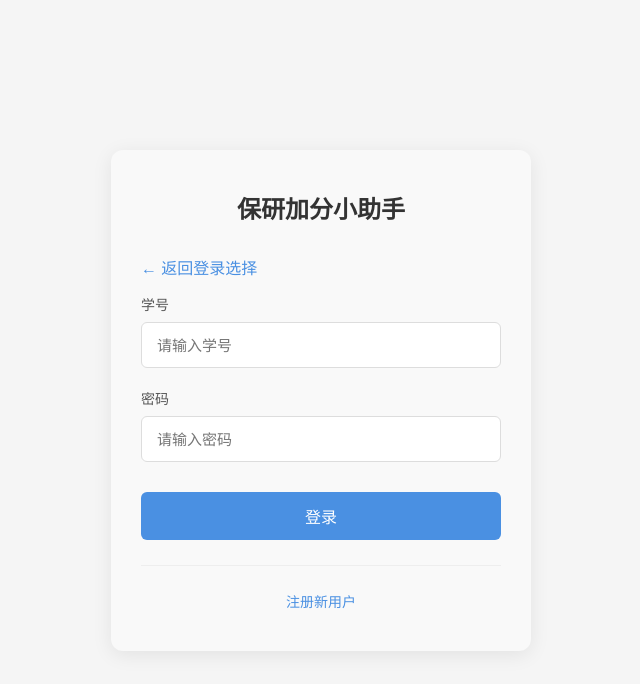
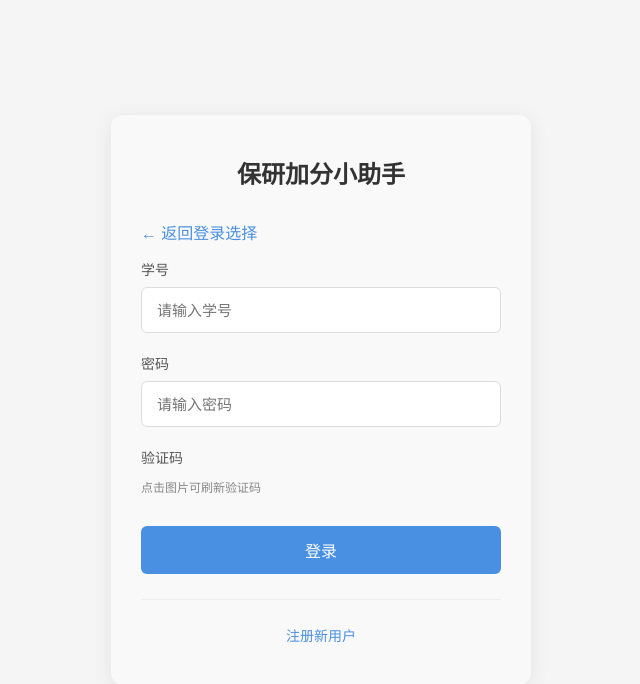
Before and after one commit to zcx2137/GradPath, a Django app: page /student/login/ in a window 1280 px wide. Shown: the top 684 px of the page, without its empty margins (319-959 px from the left). Run offline with Django 5.2, Linux system fonts and the light colour scheme.

Commit message:
学生登录新增验证码

```diff
--- a/GradPath/settings.py
+++ b/GradPath/settings.py
@@ -40,6 +40,7 @@ INSTALLED_APPS = [
     'students.apps.StudentsConfig',
     'counselors.apps.CounselorsConfig',
     'admins.apps.AdminsConfig',
+    'captcha',
 ]
 
 MIDDLEWARE = [
@@ -131,3 +132,8 @@ LOGIN_REDIRECT_URL = '/student/'    # 登录后重定向页面，我们手动控
 
 MEDIA_URL = '/media/'
 MEDIA_ROOT = BASE_DIR / 'media'
+
+# 验证码配置
+CAPTCHA_IMAGE_SIZE = (100, 40)  # 验证码图片尺寸
+CAPTCHA_LENGTH = 4  # 验证码字符长度
+CAPTCHA_TIMEOUT = 120  # 验证码有效期（秒）
--- a/GradPath/urls.py
+++ b/GradPath/urls.py
@@ -13,6 +13,7 @@ urlpatterns = [
     path('student/', include('students.urls')),  # 学生相关URL
     path('counselor/', include('counselors.urls')),  # 辅导员相关URL
     path('admins/', include('admins.urls')),  # 管理员入口
+    path('captcha/', include('captcha.urls')),  # 验证码路由
     path('', root_view, name='root'),
 ]
 
--- a/apps/counselors/views.py
+++ b/apps/counselors/views.py
@@ -16,6 +16,7 @@ from django.urls import reverse
 from django.http import HttpResponse,Http404
 import csv
 from django.db.models import Q
+
 
 # 辅导员注册表单
 class CounselorRegistrationForm(forms.Form):
--- /dev/null
+++ b/apps/students/forms.py
@@ -0,0 +1,8 @@
+# apps/students/forms.py
+from django import forms
+from captcha.fields import CaptchaField
+
+class StudentLoginForm(forms.Form):
+    student_id = forms.CharField(label='学号', max_length=20)
+    password = forms.CharField(label='密码', widget=forms.PasswordInput)
+    captcha = CaptchaField(label='验证码')  # 添加验证码字段
--- a/apps/students/views.py
+++ b/apps/students/views.py
@@ -9,6 +9,7 @@ from django.contrib.auth import authenticate
 from django import forms
 from django.contrib.auth.models import User
 from django.contrib import messages
+from .forms import StudentLoginForm
 
 
 # 学生注册表单
@@ -99,25 +100,32 @@ def register(request):
 # 用户登录
 def login_view(request):
     if request.method == 'POST':
-        student_id = request.POST.get('student_id')
-        password = request.POST.get('password')
-
-        # 验证表单数据
-        if not student_id or not password:
+        form = StudentLoginForm(request.POST)
+        # 先验证表单（包括验证码）
+        if not form.is_valid():
             return render(request, 'students/login.html', {
-                'error': '请输入学号和密码',
+                'form': form,
+                'error': '请检查输入或验证码'
             })
 
-        # 使用学号（即用户名）验证
+        # 验证通过后获取数据
+        student_id = form.cleaned_data['student_id']
+        password = form.cleaned_data['password']
+
+        # 后续验证逻辑不变
         user = authenticate(username=student_id, password=password)
         if user is not None:
             auth_login(request, user)
-            return redirect('index')  # 登录后跳转到主页
+            return redirect('index')
         else:
             return render(request, 'students/login.html', {
-                'error': '学号或密码不正确',
+                'form': form,
+                'error': '学号或密码不正确'
             })
-    return render(request, 'students/login.html')
+    else:
+        form = StudentLoginForm()  # 实例化表单
+
+    return render(request, 'students/login.html', {'form': form})
 
 
 # 用户登出
--- a/templates/students/login.html
+++ b/templates/students/login.html
@@ -31,6 +31,15 @@
                 <input type="password" name="password" id="password" placeholder="请输入密码" required>
             </div>
 
+            <!-- 验证码区域 -->
+            <div class="form-group">
+                <label for="id_captcha_1">验证码</label>
+                <div style="display: flex; gap: 10px;">
+                    {{ form.captcha }}  <!-- 验证码图片和输入框 -->
+                </div>
+                <div class="password-hint">点击图片可刷新验证码</div>
+            </div>
+
             <button type="submit" class="btn-login">登录</button>
         </form>
 
```
Also changed, not shown: apps/counselors/forms.py (+12 -0 lines), db.sqlite3.
